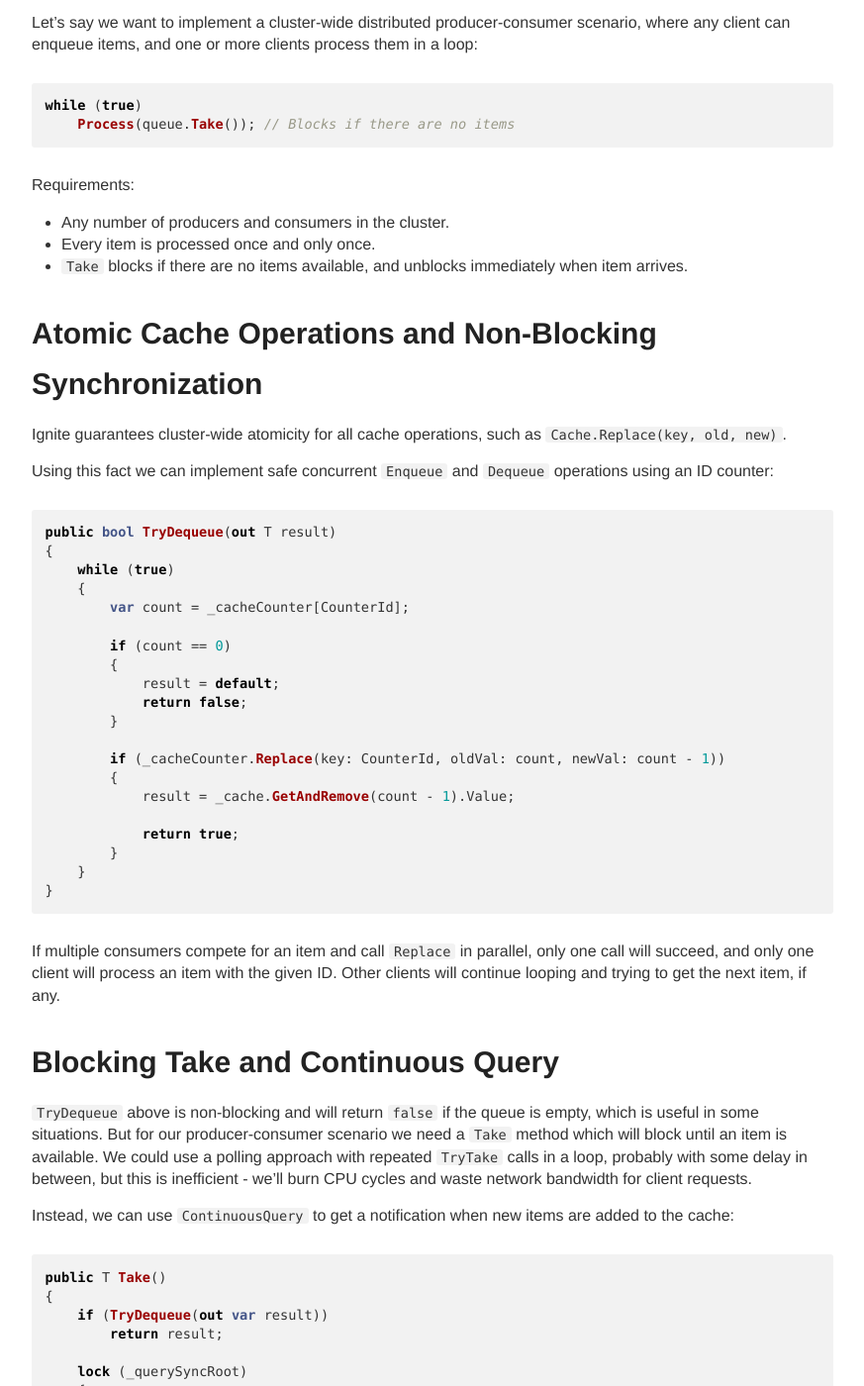
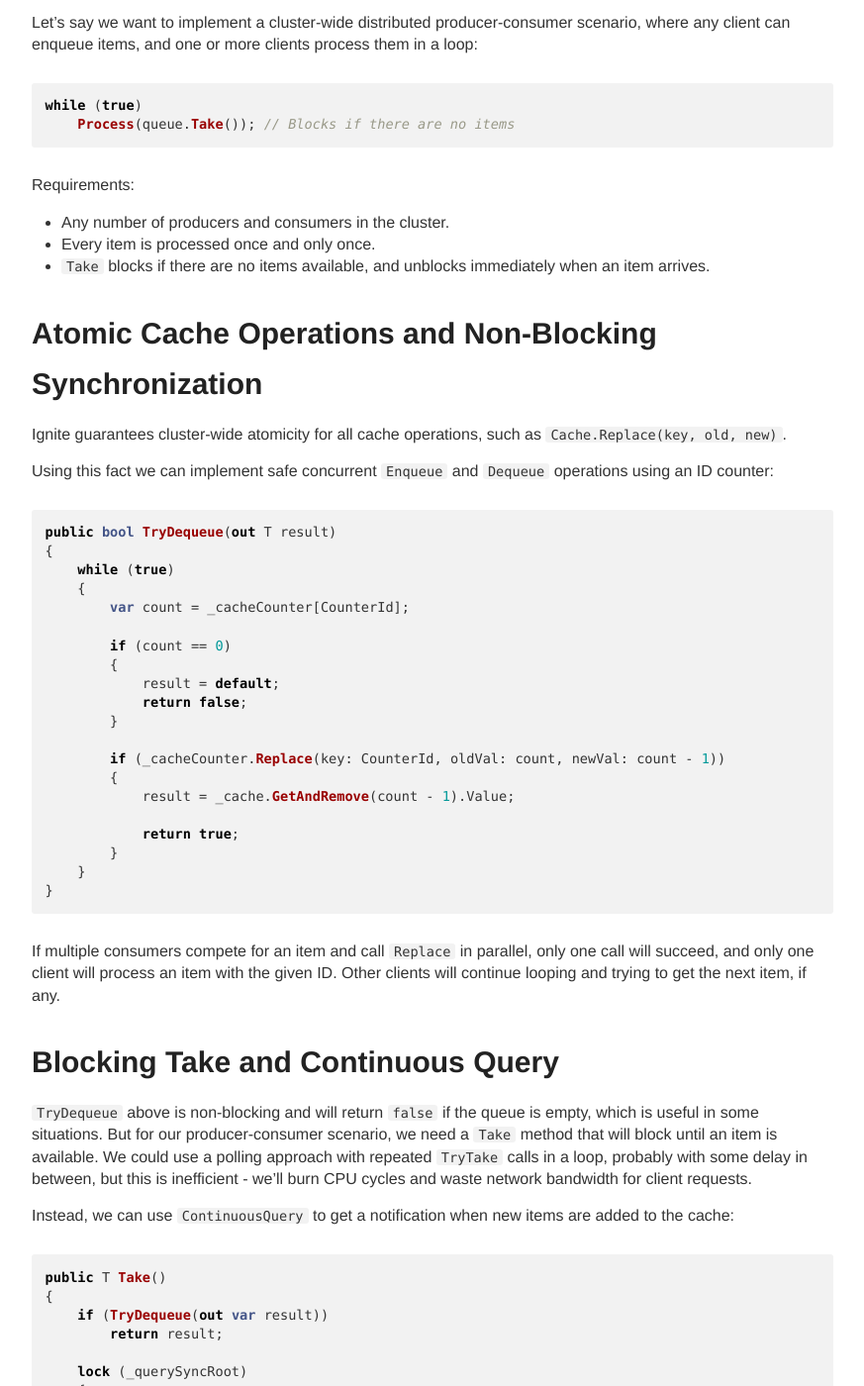
Before and after one commit to ptupitsyn/ptupitsyn.github.io, a Jekyll site: the page built from _posts/2021-07-16-Ignite-Thin-Client-Distributed-Blocking-Queue.md, in a window 1280 px wide and 1400 px high, scrolled down 356 px. Shown: the whole window at 99% size, without its empty margins (203-1076 px from the left). Built offline with Jekyll 4.4.1, drawn with Linux system fonts in a browser that asks for light colours; comment, search, counter and statistics services are not loaded.

Commit message:
Fix wording

```diff
--- a/_posts/2021-07-16-Ignite-Thin-Client-Distributed-Blocking-Queue.md
+++ b/_posts/2021-07-16-Ignite-Thin-Client-Distributed-Blocking-Queue.md
@@ -19,7 +19,7 @@ while (true)
 Requirements:
 * Any number of producers and consumers in the cluster.
 * Every item is processed once and only once.
-* `Take` blocks if there are no items available, and unblocks immediately when item arrives.
+* `Take` blocks if there are no items available, and unblocks immediately when an item arrives.
 
 
 # Atomic Cache Operations and Non-Blocking Synchronization
@@ -58,7 +58,7 @@ Other clients will continue looping and trying to get the next item, if any.
 # Blocking Take and Continuous Query
 
 `TryDequeue` above is non-blocking and will return `false` if the queue is empty, which is useful in some situations.
-But for our producer-consumer scenario we need a `Take` method which will block until an item is available.
+But for our producer-consumer scenario, we need a `Take` method that will block until an item is available.
 We could use a polling approach with repeated `TryTake` calls in a loop, probably with some delay in between, but this is inefficient - we'll burn CPU cycles and waste network bandwidth for client requests.
 
 Instead, we can use `ContinuousQuery` to get a notification when new items are added to the cache:
```
